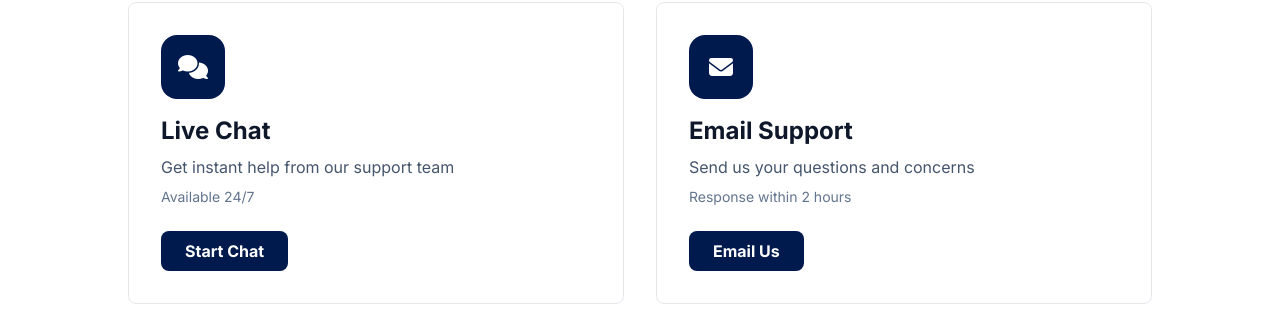
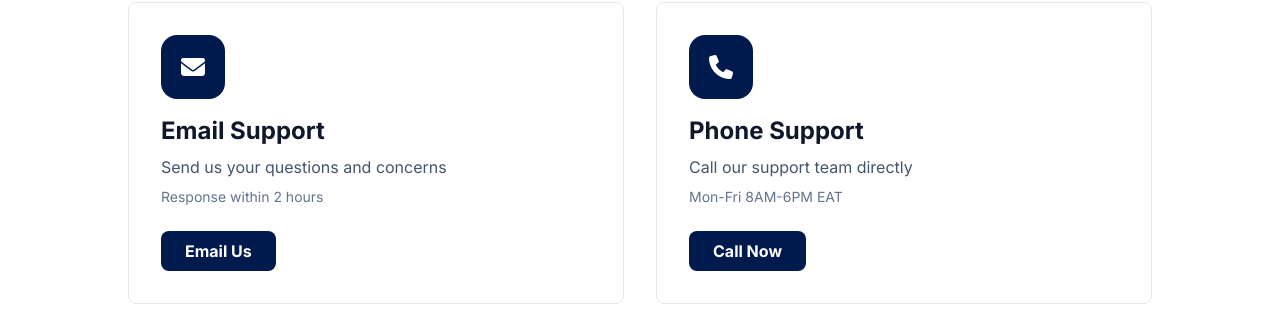
Before and after one commit to infoqorapp-collab/qorapp-website, a Next.js app: page /support in a window 1280 px wide. Shown: the part 436-757 px from the top of the page. Built offline with nearby package versions, Linux system fonts and the light colour scheme; no server answers.

Commit message:
remove live section

```diff
--- a/app/components/ui/PublicNavbar.tsx
+++ b/app/components/ui/PublicNavbar.tsx
@@ -37,7 +37,7 @@ type SimpleMenuItem = { title?: string; subtitle?: string; href?: string; icon?:
 
 const simpleMenus: { about: SimpleMenuItem[]; merchants: SimpleMenuItem[]; contact: SimpleMenuItem[] } = {
   about: [
-    { title: 'ye', subtitle: 'How QORAPP was founded', href: '/public-pages/about#our-story', icon: Building2 },
+    { title: 'Our Story', subtitle: 'How QORAPP was founded', href: '/public-pages/about#our-story', icon: Building2 },
     { title: 'Our Team', subtitle: 'Meet the people behind QORAPP', href: '/public-pages/about#our-team', icon: Users },
   ],
   merchants: [
@@ -50,8 +50,6 @@ const simpleMenus: { about: SimpleMenuItem[]; merchants: SimpleMenuItem[]; conta
     { title: 'Send a Message', subtitle: 'hello@qorapp.com', href: '/public-pages/contact', icon: Mail },
     { title: 'Call Support', subtitle: 'Global support lines', href: '/public-pages/contact', icon: Phone },
     { title: 'Regional Offices', subtitle: 'Support across active markets', href: '/public-pages/contact', icon: MapPin },
-    { divider: true },
-    { title: 'Live Chat', subtitle: 'Available during business hours', href: '/public-pages/contact', icon: MessageCircle },
   ],
 };
 
--- a/app/public-pages/contact/page.tsx
+++ b/app/public-pages/contact/page.tsx
@@ -35,13 +35,6 @@ export default function ContactPage() {
       description: 'Visit us at our offices across active markets',
       contact: 'Kigali, Rwanda',
       color: 'from-purple-500 to-purple-600'
-    },
-    {
-      icon: MessageCircle,
-      title: 'Live Chat',
-      description: 'Chat with us during business hours',
-      contact: 'Available 9 AM - 6 PM EAT',
-      color: 'from-orange-500 to-orange-600'
     }
   ];
 
--- a/app/public-pages/help/page.tsx
+++ b/app/public-pages/help/page.tsx
@@ -21,7 +21,6 @@ export default function HelpPage() {
       title: 'Support',
       description: 'Get help when you need it',
       details: [
-        'Live chat support 24/7',
         'Email support (infoqorapp@gmail.com)',
         'Phone support (+250791 801 416)',
         'Video tutorials and documentation'
--- a/app/support/page.tsx
+++ b/app/support/page.tsx
@@ -5,14 +5,6 @@ import Link from 'next/link';
 
 export default function SupportPage() {
   const supportChannels = [
-    {
-      title: 'Live Chat',
-      description: 'Get instant help from our support team',
-      availability: 'Available 24/7',
-      icon: 'fas fa-comments',
-      action: 'Start Chat',
-      href: '#chat'
-    },
     {
       title: 'Email Support',
       description: 'Send us your questions and concerns',
```
